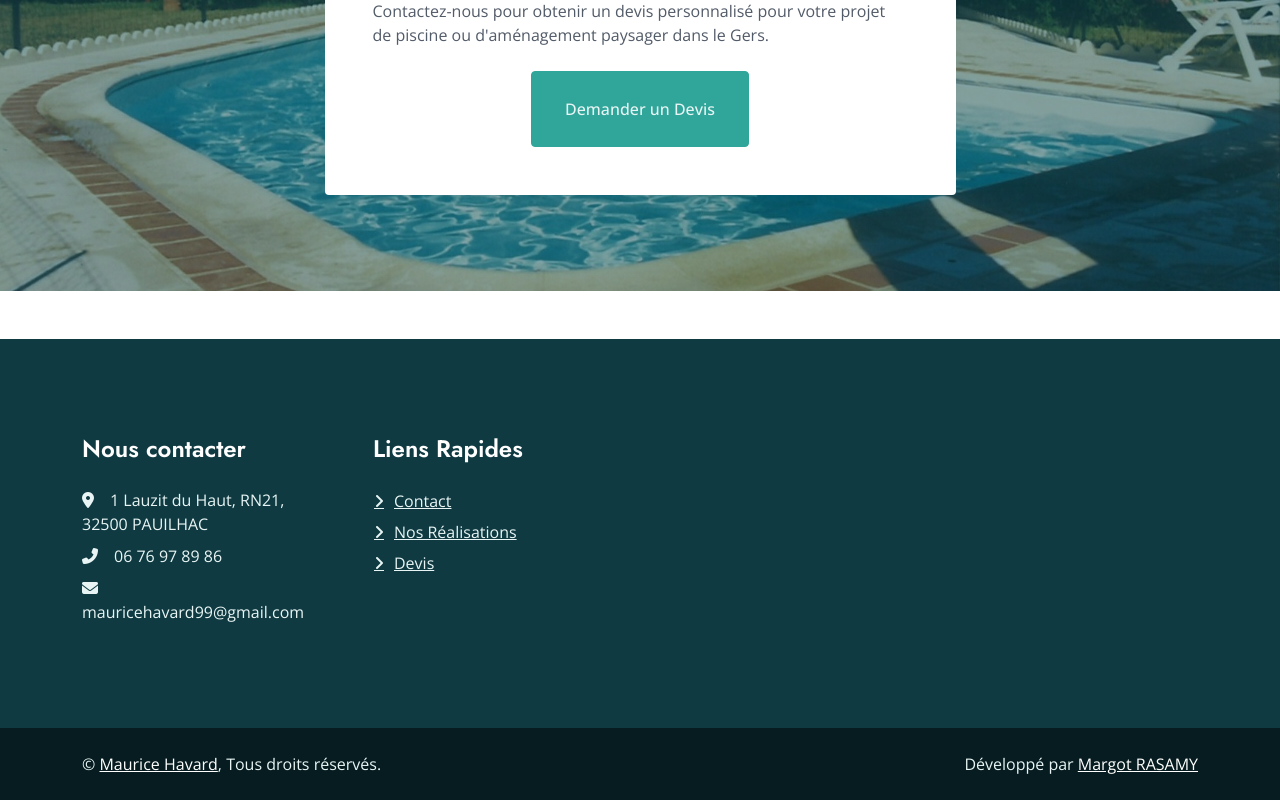
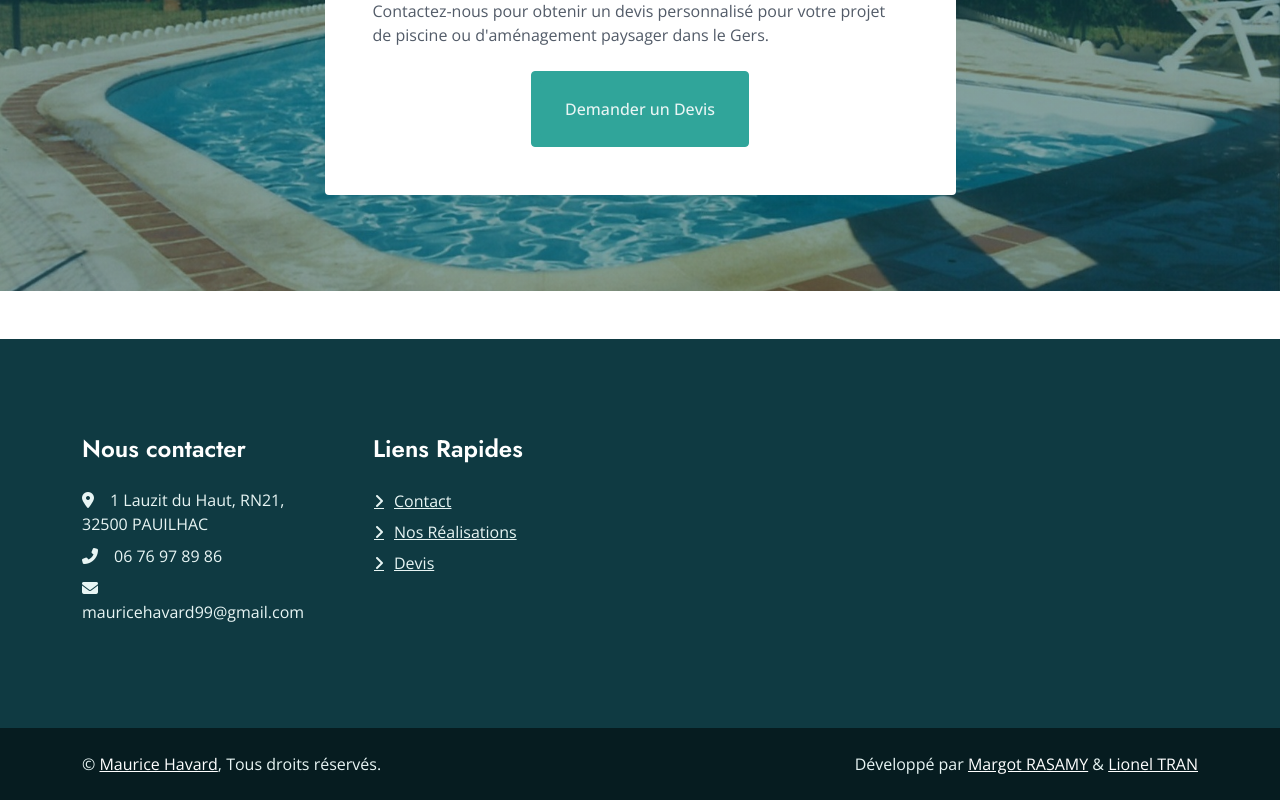
Before and after one commit to MargotRasamy/maurice-havard, a React (Create React App) app: page / in a window 1280 px wide. Shown: the part 5440-6240 px from the top of the page. Built offline with nearby package versions, Linux system fonts and the light colour scheme; no server answers.

Commit message:
footer update

```diff
--- a/src/components/Footer.js
+++ b/src/components/Footer.js
@@ -57,8 +57,7 @@ function Footer() {
               &copy; <Link to="/">Maurice Havard</Link>, Tous droits réservés.
             </div>
             <div className="col-md-6 text-center text-md-end">
-              Développé par <Link target="_blank" rel="noopener noreferrer" to="https://www.linkedin.com/in/margotrasamy">Margot RASAMY</Link>
-              {/* & <Link target="_blank" rel="noopener noreferrer" to="https://www.linkedin.com/in/lionel-tran/">Lionel TRAN</Link> */}
+              Développé par <Link target="_blank" rel="noopener noreferrer" to="https://www.linkedin.com/in/margotrasamy">Margot RASAMY</Link> & <Link target="_blank" rel="noopener noreferrer" to="https://www.linkedin.com/in/lionel-tran/">Lionel TRAN</Link>
             </div>
           </div>
         </div>
```
